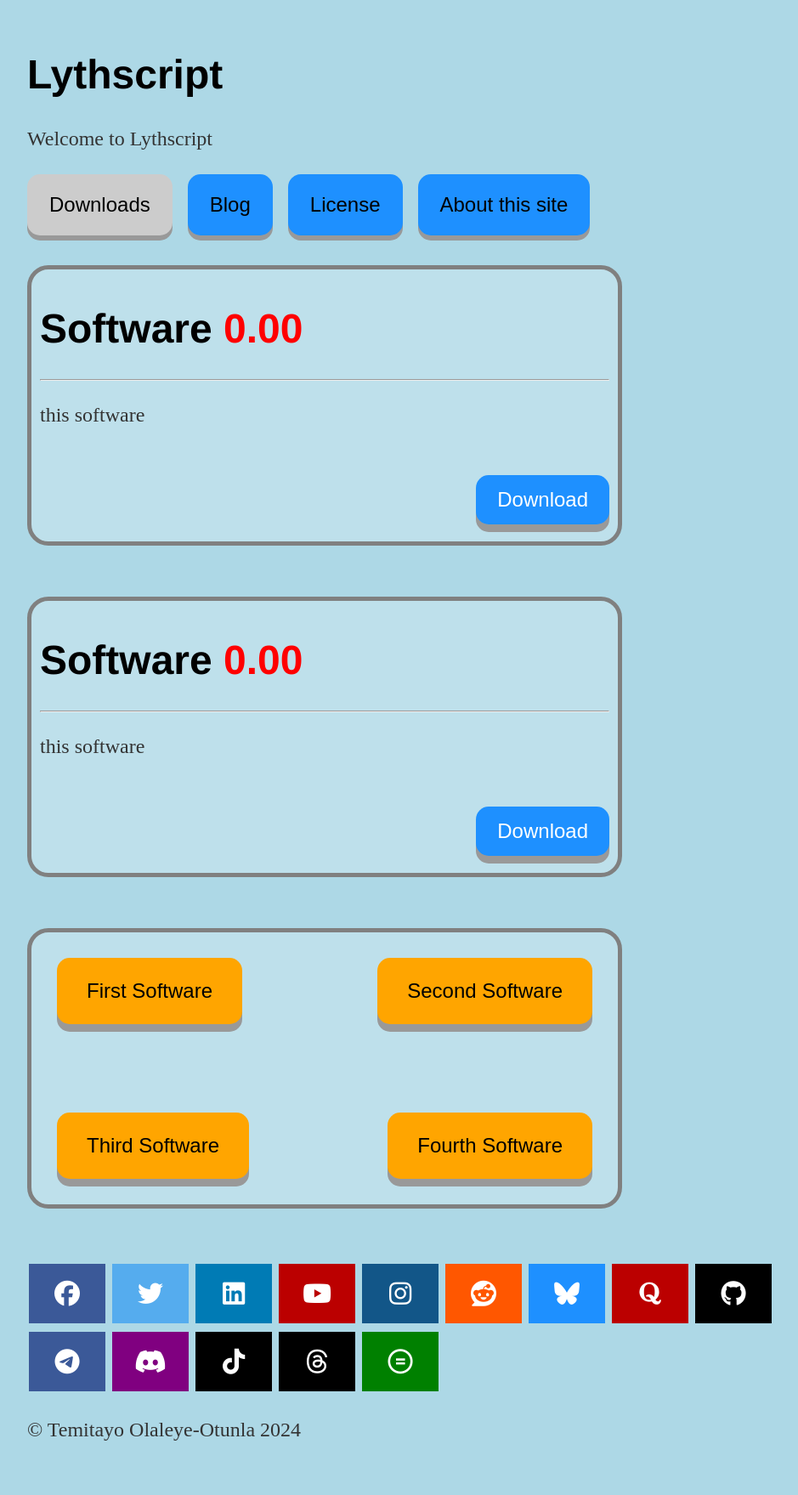
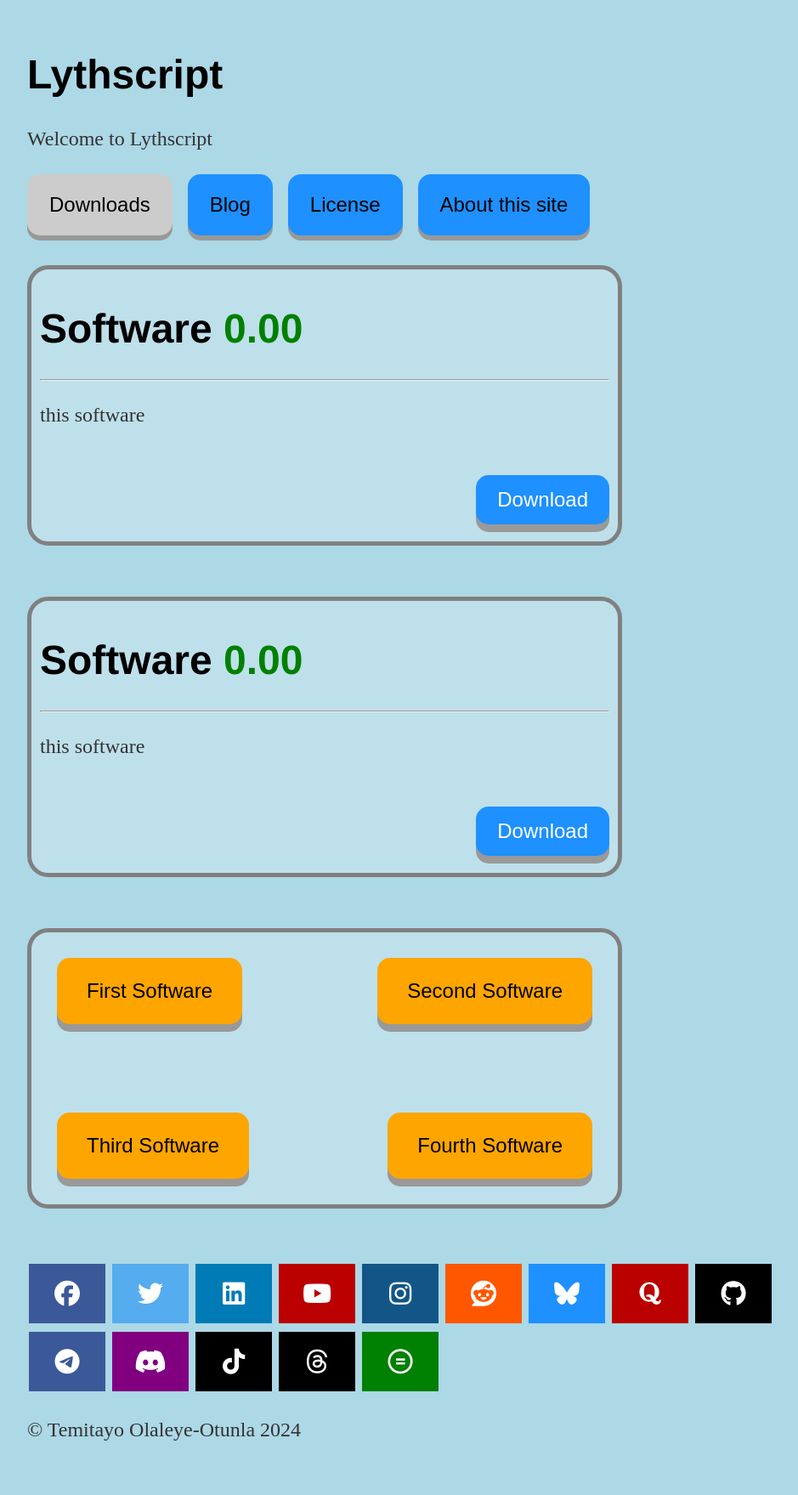
Before and after one commit to lythwind/lythwind.github.io, a Jekyll site: the page built from index.html, in a window 1280 px wide. Shown: the whole page at 85% size, without its empty margins (160-1099 px from the left). Built offline with Jekyll 4.4.1, drawn with Linux system fonts in a browser that asks for light colours; nearby versions of some CDN libraries.

Commit message:
Update index.html

```diff
--- a/index.html
+++ b/index.html
@@ -18,7 +18,7 @@
 
 
 <div class = "bdiv-container">
-  <h1>Software <font color="red">0.00</font></h1>
+  <h1>Software <font color="green">0.00</font></h1>
 	<hr>
   <p>this software </p>
   <div class = "bdiv">
@@ -27,7 +27,7 @@
 </div>
 
 <div class = "bdiv-container">
-  <h1>Software <font color="red">0.00</font></h1>
+  <h1>Software <font color="green">0.00</font></h1>
 	<hr>
   <p>this software </p>
   <div class = "bdiv">
```
